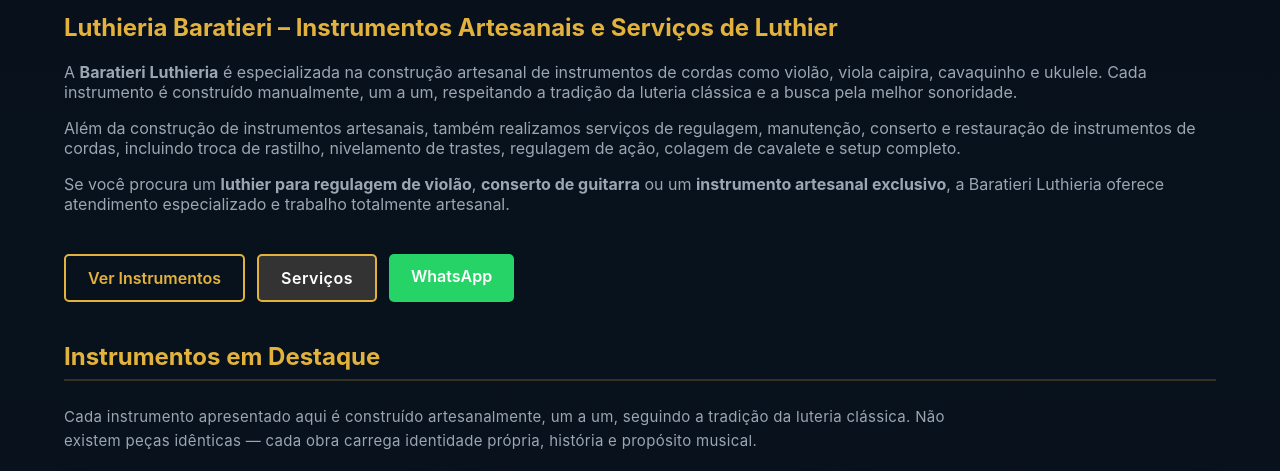
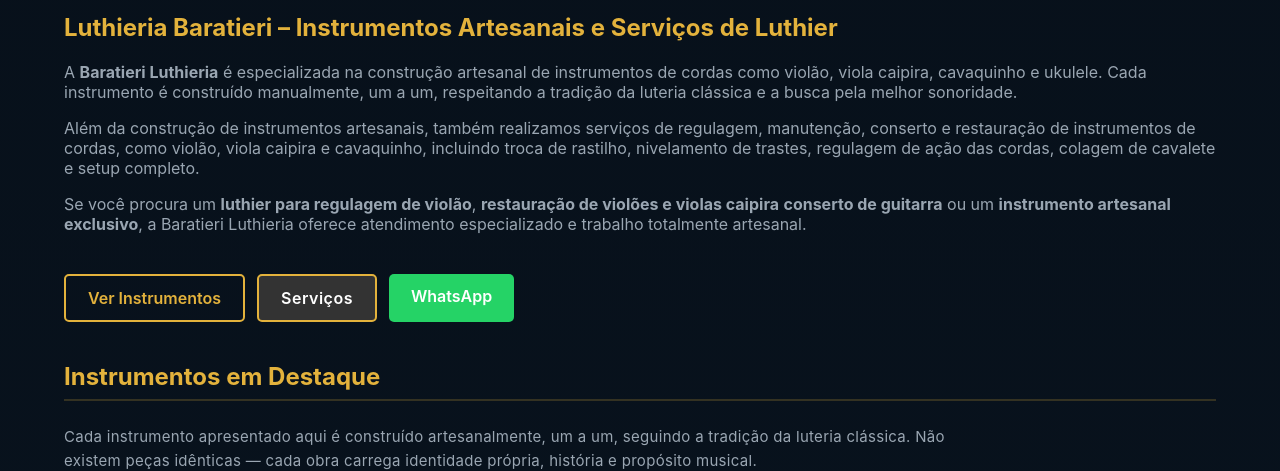
Before and after one commit to jbaratieri/baratieri_luthieria, a plain HTML site: page index.html in a window 1280 px wide. Shown: the part 334-805 px from the top of the page. Drawn offline with Linux system fonts and the light colour scheme.

Commit message:
automÃ¡tico - nova versÃ£o MÃ©todo Baratieri v2.5.1

```diff
--- a/index.html
+++ b/index.html
@@ -68,13 +68,13 @@
   }
   </script>
 
-<script>
-  window.dataLayer = window.dataLayer || [];
-  function gtag(){dataLayer.push(arguments);}
-  gtag('js', new Date());
+  <script>
+    window.dataLayer = window.dataLayer || [];
+    function gtag() { dataLayer.push(arguments); }
+    gtag('js', new Date());
 
-  gtag('config', 'G-PP8XBSX8MJ');
-</script>
+    gtag('config', 'G-PP8XBSX8MJ');
+  </script>
 
 </head>
 
@@ -106,13 +106,13 @@
 
       <p>
         Além da construção de instrumentos artesanais, também realizamos serviços de
-        regulagem, manutenção, conserto e restauração de instrumentos de cordas,
-        incluindo troca de rastilho, nivelamento de trastes, regulagem de ação,
+        regulagem, manutenção, conserto e restauração de instrumentos de cordas, como violão, viola caipira e
+        cavaquinho, incluindo troca de rastilho, nivelamento de trastes, regulagem de ação das cordas,
         colagem de cavalete e setup completo.
       </p>
 
       <p>
-        Se você procura um <strong>luthier para regulagem de violão</strong>,
+        Se você procura um <strong>luthier para regulagem de violão</strong>, <strong>restauração de violões e violas caipira</strong>
         <strong>conserto de guitarra</strong> ou um
         <strong>instrumento artesanal exclusivo</strong>, a Baratieri Luthieria
         oferece atendimento especializado e trabalho totalmente artesanal.
```
